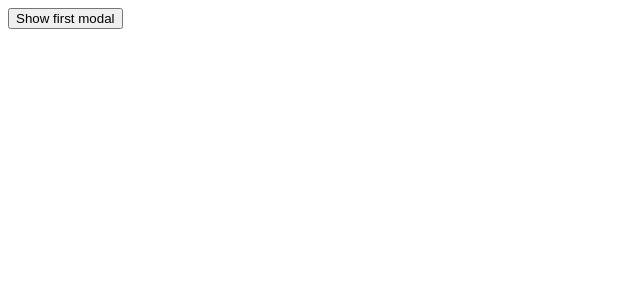
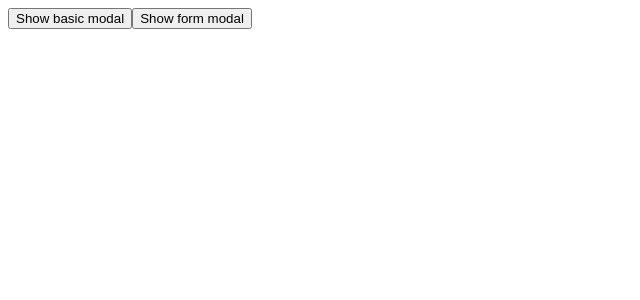
Before and after one commit to iashchuk/vue-modals, a Vue app: page / in a window 1280 px wide. Shown: the top 300 px of the page, without its empty margins (0-640 px from the left). Built offline with nearby package versions, Linux system fonts and the light colour scheme; the HTML template or start-up script is replaced by a standard one.

Commit message:
Добавляет модальное окно с формой

```diff
--- a/src/App.vue
+++ b/src/App.vue
@@ -3,12 +3,25 @@
     <div class="app__content wrapper-content">
       <section class="app__section">
         <div class="app__container container">
-          <button class="btn btnPrimary" @click="modalFirst = !modalFirst">Show first modal</button>
-          <Modal v-show="modalFirst" :title="title" @closeModal="modalFirst=false">
+          <!-- Basic modal -->
+          <button class="btn btnPrimary" @click="basicModal = !basicModal">Show basic modal</button>
+          <Modal v-show="basicModal" title="Basic Modal" @closeModal="basicModal=false">
             <div slot="body">
               <p>Text</p>
               <button>Click</button>
             </div>
+          </Modal>
+
+          <!-- Form modal -->
+          <button class="btn btnPrimary" @click="formModal.show = !formModal.show">Show form modal</button>
+          <Modal v-show="formModal.show" title="Form Modal" @closeModal="formModal.show=false">
+            <form slot="body" @submit.prevent="submitForm">
+              <label>Name:</label>
+              <input type="text" v-model="formModal.name" required/>
+              <label>E-mail:</label>
+              <input type="text" v-model="formModal.email" required />
+              <button type="submit" class="btn btnPrimary">Submit!</button>
+            </form>
           </Modal>
         </div>
       </section>
@@ -25,9 +38,24 @@ export default {
   },
   data() {
     return {
-      modalFirst: false,
-      title: "Modals App"
+      basicModal: false,
+      formModal: {
+        show: false,
+        name: "",
+        email: ""
+      }
     };
+  },
+  methods: {
+    submitForm() {
+      console.log({
+        name: this.formModal.name,
+        email: this.formModal.email
+      });
+
+      this.formModal.name = "";
+      this.formModal.email = "";
+    }
   }
 };
 </script>
```
